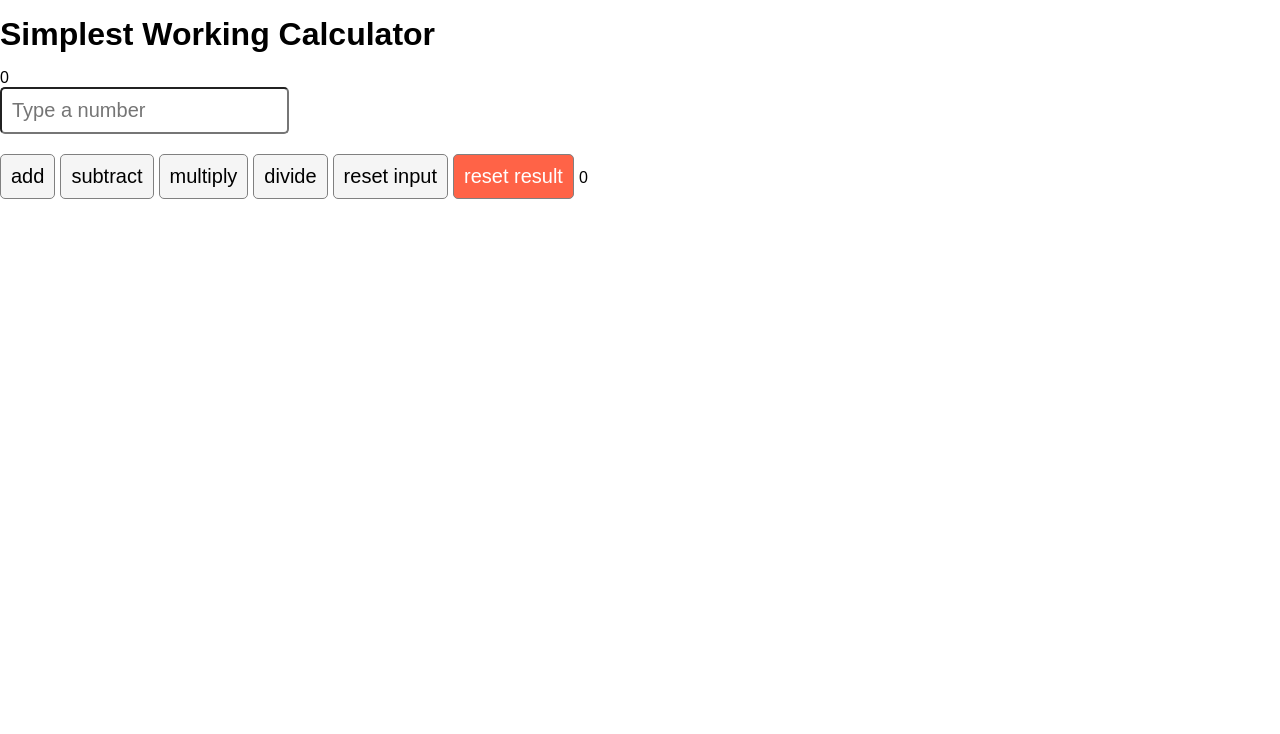
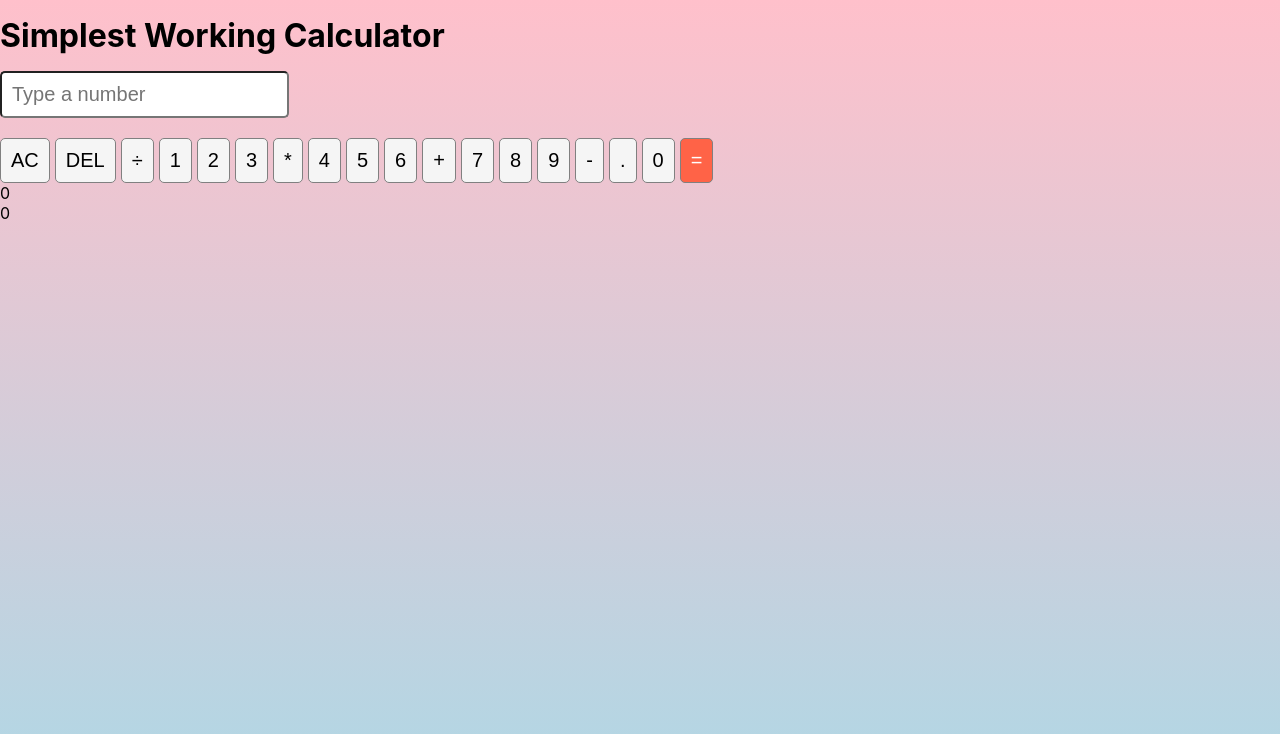
Before and after one commit to Jlovellealfeche/build-calculator, a React (Create React App) app: page / in a window 1280 px wide. Shown: the top 734 px of the page. Built offline with nearby package versions, Linux system fonts and the light colour scheme.

Commit message:
updating app.js
i wanted to put some style on my calculator so look up on youtube to learn how to do it

```diff
--- a/src/App.css
+++ b/src/App.css
@@ -4,13 +4,19 @@
   box-sizing: border-box;
   margin: 0;
   padding:0;
-  font-family: sans-serif;
 }
 
-
+body {
+  background: linear-gradient( pink, lightblue) no-repeat;
+  min-height: 100vh;
+}
 
 h1 {
   margin: 1rem auto;
+}
+
+.calculator-grid {
+
 }
 
 input,
--- a/src/App.js
+++ b/src/App.js
@@ -5,6 +5,7 @@ import {
 import './App.css';
 
 function App() {
+
  const inputRef = useRef(null);
   const resultRef = useRef(null);
   const [result, setResult] = useState(0);
@@ -53,34 +54,69 @@ function App() {
   	// Add the code for the resetResult function
   };
 
+  // function total(e) {
+  //   e.preventDefault();
+  //   setResult(newResult);
+  // }
+
   return (
+    <div className="calculator-grid">
       <div className="App">
         <div>
           <h1>Simplest Working Calculator</h1>
         </div>
-      <form>
-        <p ref={resultRef}>
-          {result}  {/* add the value of the current total */}
-        </p>
+        <div className="output">
+           <div className="previous-operand"></div>
+           <div className="current-operand"></div>
            <input
             pattern="[0-9]"
             ref={inputRef}
             type="number"
             placeholder="Type a number"
           />
-        <button onClick={plus}>add</button>
+        </div>
+        <button onClick={resetInput} className="span-two">AC</button>
+          {/* Add the resetInput or AC button */}
+        <button onClick={resetResult}>DEL</button>
+        {/* Add the resetResult or Del button */}
+        <button onClick={divide}> ÷ </button>
+          {/* Add the divide button */}
+        <button>1</button>
+        <button>2</button>
+        <button>3</button>
+        <button onClick={times}>*</button>
+          {/* Add the multiply button */}
+        <button>4</button>
+        <button>5</button>
+        <button>6</button>
+        <button onClick={plus}>+</button>
+        <button>7</button>
+        <button>8</button>
+        <button>9</button>
+        <button onClick={minus}>-</button>
           {/* Add the subtract button */}
-        <button onClick={minus}>subtract</button>
-        {/* Add the multiply button */}
-        <button onClick={times}>multiply</button>
-        {/* Add the divide button */}
-        <button onClick={divide}>divide</button>
-        {/* Add the resetInput button */}
-        <button onClick={resetInput}>reset input</button>
-        {/* Add the resetResult button */}
-        <button onClick={resetResult}>reset result</button>
+        <button>.</button>
+        <button>0</button>
+        <button className="span-two"> = </button> {/* add thefunction the current total */}
+
+
+
+
+        <form>
+          <p ref={resultRef}>
+            {result}  {/* add the value of the current total */}
+          </p>
+
+
+
+
+
+
+
+
           <span ref={resultRef}>{result}</span>
         </form>
+      </div>
     </div>
   );
 }
```
Lines whose indentation alone changed are shown as unchanged.
